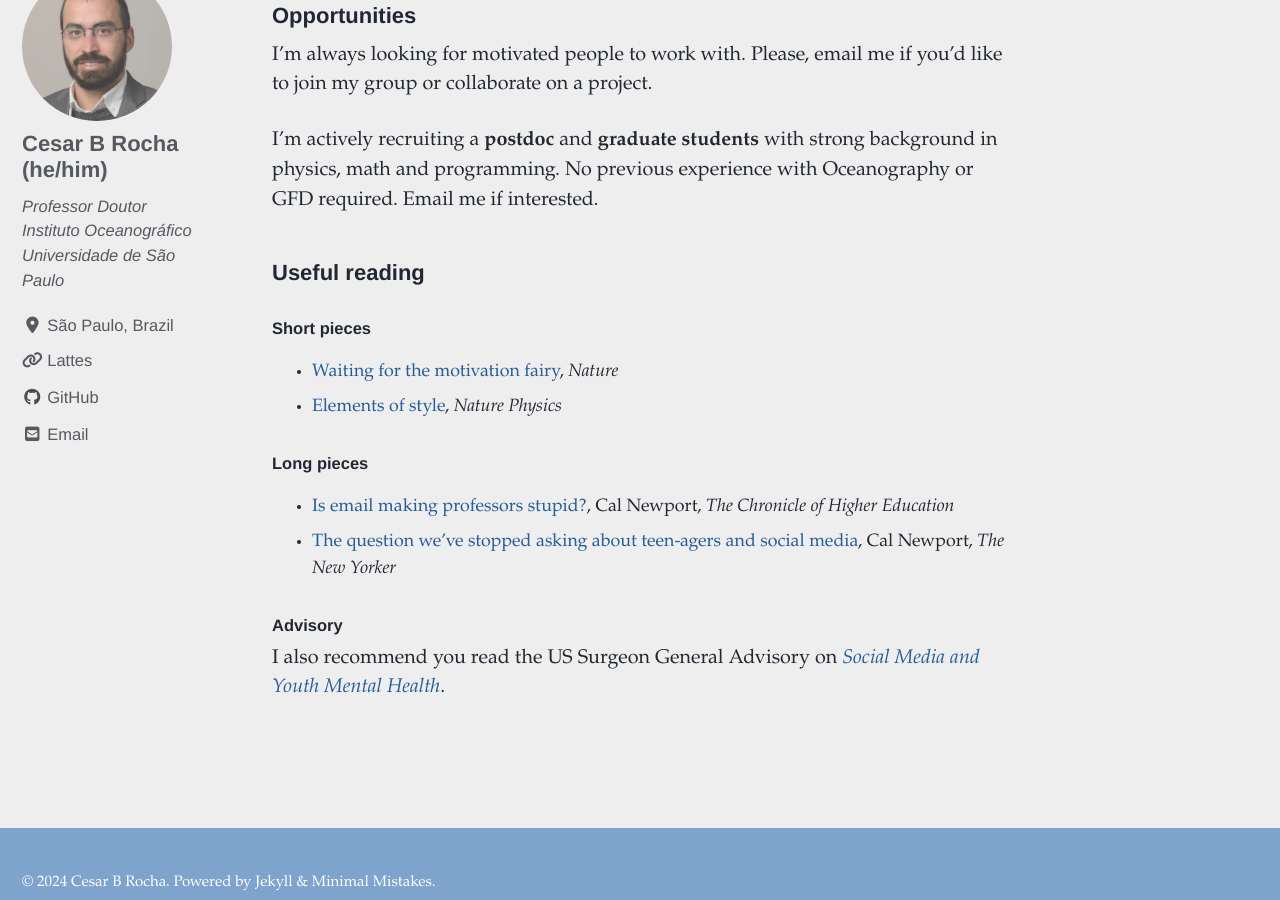
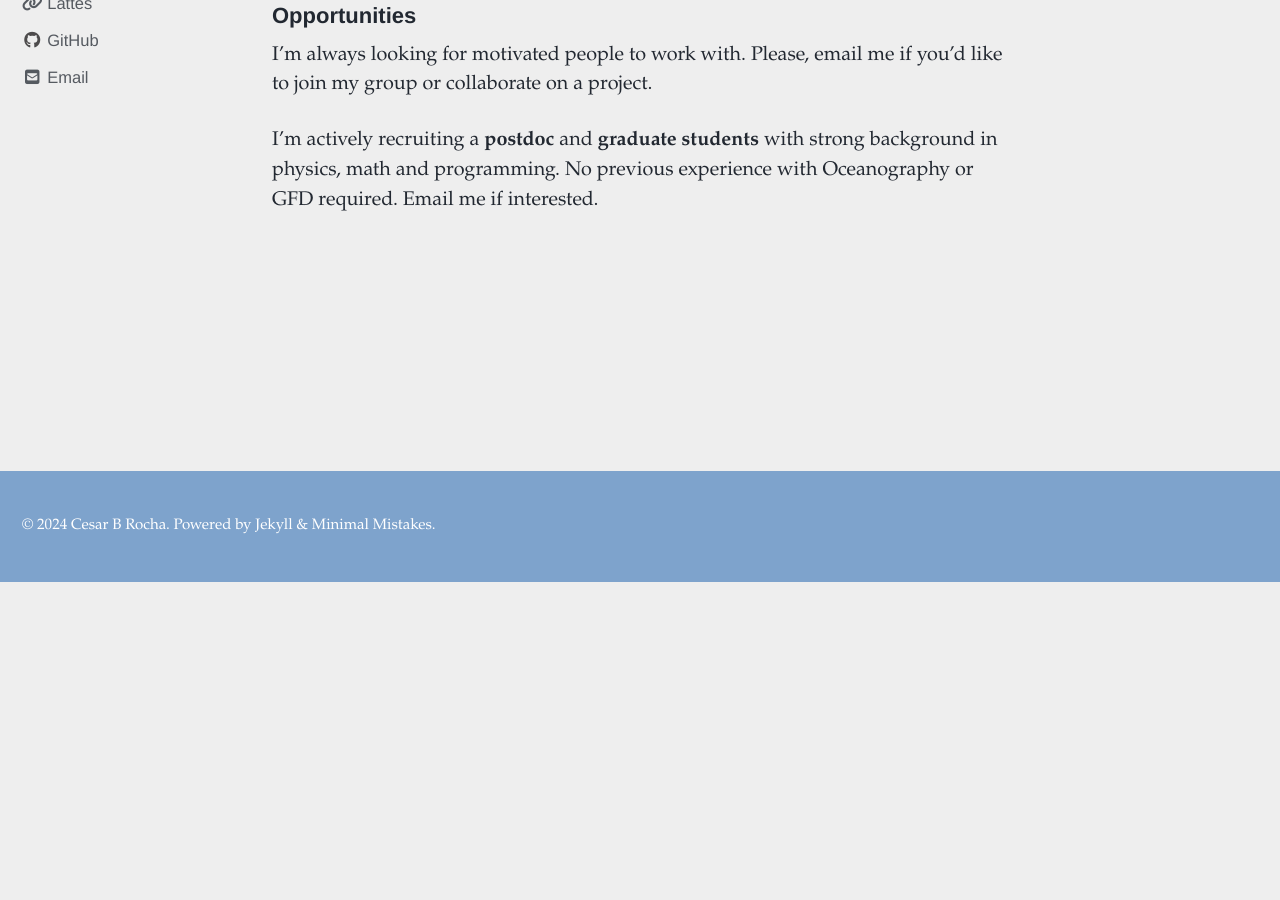
Before and after one commit to cesar-rocha/cesar-rocha.github.io, a Jekyll site: the page built from index.md, in a window 1280 px wide and 900 px high, scrolled down 1510 px. Built offline with Jekyll 4.4.1, drawn with Linux system fonts in a browser that asks for light colours; cached includes are drawn as plain includes; nearby versions of some CDN libraries; after the commit the page ends 2091 px from its top, so only the background shows below that.

Commit message:
update index

```diff
--- a/index.md
+++ b/index.md
@@ -16,7 +16,7 @@
 
 I'm actively recruiting a **postdoc** and **graduate students** with strong background in physics, math and programming. No previous experience with Oceanography or GFD required. Email me if interested.
 
-### Useful reading
+<!-- ### Useful reading
 
 #### Short pieces
 - [Waiting for the motivation fairy](https://www.nature.com/articles/nj7341-127a), *Nature*
@@ -28,4 +28,4 @@
 
 #### Advisory
 
-I also recommend you read the US Surgeon General Advisory on [*Social Media and Youth Mental Health*](https://www.hhs.gov/sites/default/files/sg-youth-mental-health-social-media-advisory.pdf).
+I also recommend you read the US Surgeon General Advisory on [*Social Media and Youth Mental Health*](https://www.hhs.gov/sites/default/files/sg-youth-mental-health-social-media-advisory.pdf). -->
```
